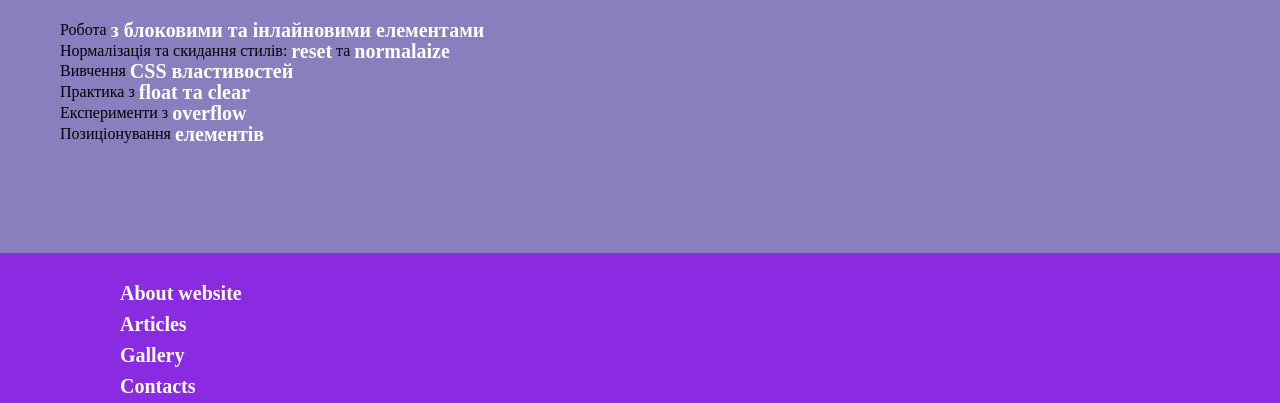
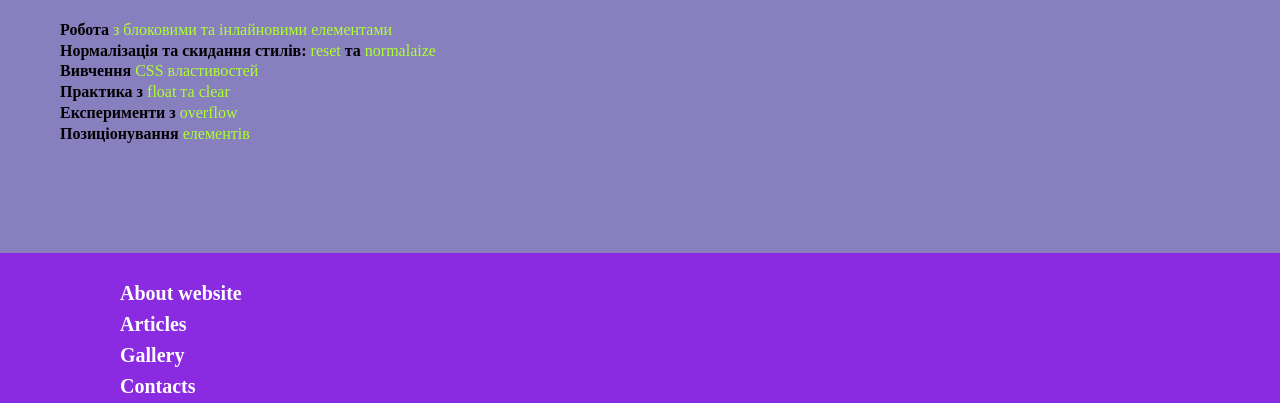
Before and after one commit to Effes77/Fullstack-_education-JS, a plain HTML site: page pages/hw_7_pages/hw_7.html in a window 1280 px wide. Shown: the part 271-674 px from the top of the page. Drawn offline with Linux system fonts and the light colour scheme.

Commit message:
added fix hw7

```diff
--- a/css/styles.css
+++ b/css/styles.css
@@ -267,8 +267,6 @@ a {
     table-layout: fixed;
 }
 
-
-
 .table-hw td {
     border: 10px solid black;
     text-align: center;
@@ -290,3 +288,16 @@ a {
 .black {
     background: black;
 }
+
+/* hw_7 styles */
+
+.link-list {
+    font-weight: 700;
+}
+
+.link-style {
+    font-size: 16px;
+    font-weight: 400;
+    vertical-align: top;
+    color: greenyellow;
+}
--- a/pages/hw_7_pages/hw_7.html
+++ b/pages/hw_7_pages/hw_7.html
@@ -32,29 +32,40 @@
           <ul class="link-list">
             <li>
               Робота
-              <a href="../hw_7_pages/blocks.html"
+              <a class="link-style" href="../hw_7_pages/blocks.html"
                 >з блоковими та інлайновими елементами</a
               >
             </li>
             <li>
               Нормалізація та скидання стилів:
-              <a href="../hw_7_pages/reset.html">reset</a> та
-              <a href="../hw_7_pages/normalaize.html">normalaize</a>
+              <a class="link-style" href="../hw_7_pages/reset.html">reset</a> та
+              <a class="link-style" href="../hw_7_pages/normalaize.html"
+                >normalaize</a
+              >
             </li>
             <li>
               Вивчення
-              <a href="../hw_7_pages/css_properties.html">CSS властивостей</a>
+              <a class="link-style" href="../hw_7_pages/css_properties.html"
+                >CSS властивостей</a
+              >
             </li>
             <li>
               Практика з
-              <a href="../hw_7_pages/float.html">float та clear</a>
+              <a class="link-style" href="../hw_7_pages/float.html"
+                >float та clear</a
+              >
             </li>
             <li>
               Експерименти з
-              <a href="../hw_7_pages/overflowpage.html">overflow </a>
+              <a class="link-style" href="../hw_7_pages/overflowpage.html"
+                >overflow
+              </a>
             </li>
             <li>
-              Позиціонування <a href="../hw_7_pages/position.html">елементів</a>
+              Позиціонування
+              <a class="link-style" href="../hw_7_pages/position.html"
+                >елементів</a
+              >
             </li>
           </ul>
         </section>
```
